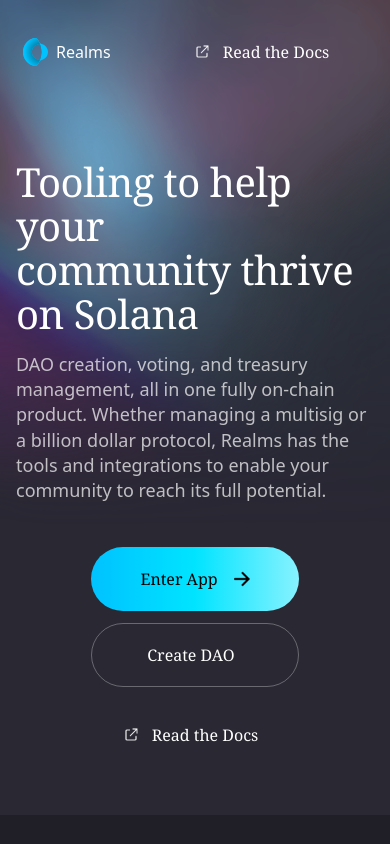
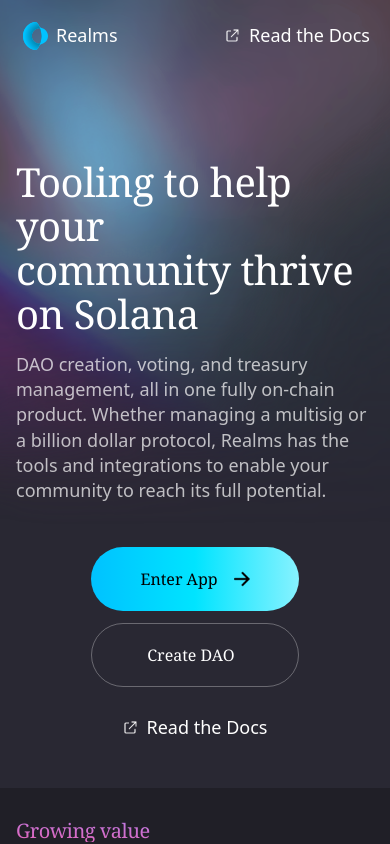
Before and after one commit to solana-labs/governance-ui-landing, a Next.js app: page /realms in a window 390 px wide. Shown: the top 844 px of the page. Built offline with nearby package versions, Linux system fonts and the light colour scheme; a web font is replaced by a local one.

Commit message:
feat: updated footer and read docs link

```diff
--- a/src/components/Footer.tsx
+++ b/src/components/Footer.tsx
@@ -1,24 +1,22 @@
-import { ReadTheDocsButton } from './Button';
 import ReadTheDocsLink from './Link';
 import { NavContent } from './NavBar';
 import SocialIcons from './SocialIcons';
 
 export default function Footer() {
   return (
-    <div className='pt-6 pb-10 md:py-12'>
+    <div className='max-w-[1440px] pt-6 pb-20 md:pt-20 md:pb-28 xl:pt-44 xl:pb-32'>
       <NavContent>
-        <ReadTheDocsButton />
+        <div className='hidden sm:block'>
+          <SocialIcons />
+        </div>
+        <div>
+          <ReadTheDocsLink />
+        </div>
       </NavContent>
-      <div className='mt-8 flex max-w-[1440px] justify-center'>
+      <div className='my-6 flex items-center justify-center sm:hidden'>
         <SocialIcons />
       </div>
-      <br />
-      <br />
-      <br />
-      <ReadTheDocsLink />
-      {/* <div className='mx-4 mt-5 max-w-[1440px] sm:mt-4 md:mx-auto md:border-0 md:px-4'> */}
-      {/* <div className='mt-5 inline-flex flex-wrap justify-center space-x-2 text-sm opacity-70'> */}
-      <div className='mx-4 mt-5 flex max-w-[1440px] flex-wrap justify-center space-x-2 text-sm opacity-70 md:mt-8 '>
+      <div className='mt-5 flex flex-wrap justify-center space-x-2 text-sm opacity-70 md:mt-8'>
         <a href=''>© 2022 Realms</a>
         <span>|</span>
         <a href=''>Security</a>
--- a/src/components/Link.tsx
+++ b/src/components/Link.tsx
@@ -1,23 +1,24 @@
 import Link from 'next/link';
 
 import { Icon } from './Button';
+import Text from './Text';
 
 export const ReadTheDocsLink = () => {
   return (
+    <div className='w-fit transition-all duration-300 hover:border-b hover:opacity-70 active:opacity-50'>
       <Link href='/realms'>
         <a>
-        <div className='relative flex items-center justify-center border-b hover:underline hover:opacity-70 active:opacity-50'>
+          <div className='relative flex items-center justify-center'>
             <Icon
               img='external-link-thin-white'
-            className='starting-image'
+              className='starting-image mr-2'
               alt='External link icon'
             />
-          <div className='text-base text-white transition-all duration-300'>
-            Read the Docs
-          </div>
+            <Text as='p1'>Read the Docs</Text>
           </div>
         </a>
       </Link>
+    </div>
   );
 };
 export default ReadTheDocsLink;
--- a/src/components/NavBar.tsx
+++ b/src/components/NavBar.tsx
@@ -1,7 +1,9 @@
 import Link from 'next/link';
 import { useEffect, useState } from 'react';
 
-import { EnterAppButton, ReadTheDocsButton } from '@/components/Button';
+import { EnterAppButton } from '@/components/Button';
+import ReadTheDocsLink from '@/components/Link';
+import Text from '@/components/Text';
 // import ReadTheDocsLink from '@/components/Link';
 
 const SCROLL_BREAK_POINT = 200;
@@ -15,7 +17,7 @@
           className='h-8 w-8'
           alt='Realms Logo'
         />
-        <span>Realms</span>
+        <Text as='p1'>Realms</Text>
       </div>
     </Link>
   );
@@ -27,7 +29,7 @@
 
 export const NavContent = ({ children }: NavBarProps) => {
   return (
-    <div className='mx-auto flex max-w-[1440px] items-center justify-between px-5'>
+    <div className='mx-auto flex max-w-[1440px] items-center justify-between'>
       <RealmsLogo />
       {children}
     </div>
@@ -61,7 +63,7 @@
           : ''
       }`}
     >
-      <div className={`${scrollY < SCROLL_BREAK_POINT ? 'hidden' : ''}`}>
+      <div className={`${scrollY < SCROLL_BREAK_POINT ? 'hidden' : 'px-5'}`}>
         <NavContent>
           <EnterAppButton />
         </NavContent>
@@ -73,7 +75,7 @@
       >
         <RealmsLogo />
         <div>
-          <ReadTheDocsButton />
+          <ReadTheDocsLink />
         </div>
       </div>
     </div>
--- a/src/pages/realms/components/SolanaTooling.tsx
+++ b/src/pages/realms/components/SolanaTooling.tsx
@@ -1,10 +1,7 @@
-import {
-  CreateDaoButton,
-  EnterAppButton,
-  ReadTheDocsButton,
-} from '@/components/Button';
+import { CreateDaoButton, EnterAppButton } from '@/components/Button';
 import Header from '@/components/Header';
 import Hero from '@/components/Hero';
+import ReadTheDocsLink from '@/components/Link';
 import Text from '@/components/Text';
 
 export default function SolanaTooling() {
@@ -24,14 +21,14 @@
           </Text>
         </div>
       </div>
-      <div className='space-y-4 pb-12 text-center sm:text-left md:pb-24'>
+      <div className='space-y-7 pb-12 text-center sm:text-left md:pb-24'>
         <div>
           <EnterAppButton inNavBar={false} />
           <br className='sm:hidden' />
           <CreateDaoButton />
         </div>
-        <div className='block sm:hidden'>
-          <ReadTheDocsButton />
+        <div className='flex justify-center sm:hidden'>
+          <ReadTheDocsLink />
         </div>
       </div>
     </Hero>
```
Also changed, not shown: public/backgrounds/allocate-treasury.png. Lines whose indentation alone changed are shown as unchanged.
